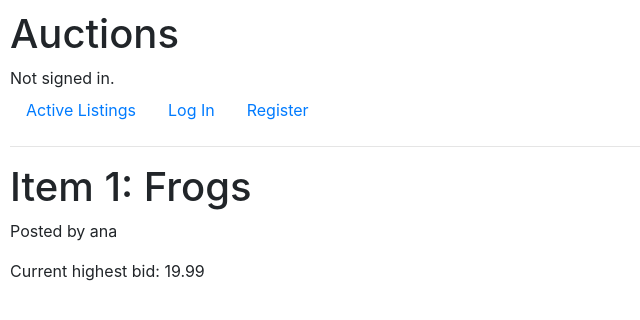
After one commit to Agathasta/Django_commerce, a Django app: page /item/1 in a window 1280 px wide. The commit adds this page. Shown: the top 320 px of the page, without its empty margins (0-640 px from the left). Run offline with Django 3.2, Linux system fonts and the light colour scheme; data comes from the database, SQL or seed files in the repository; both versions use the stored data as it was after the commit; some libraries are stand-ins or nearby versions.

Commit message:
Add item page with Current highest bid

```diff
--- a/auctions/admin.py
+++ b/auctions/admin.py
@@ -1,6 +1,7 @@
 from django.contrib import admin
-from .models import Listing, User
+from .models import Bid, Listing, User
 
 # Register your models here.
+admin.site.register(Bid)
 admin.site.register(Listing)
 admin.site.register(User)
--- a/auctions/forms.py
+++ b/auctions/forms.py
@@ -5,3 +5,6 @@ class NewListing(forms.Form):
   description = forms.CharField(label="Description", max_length=640)
   start_bid = forms.DecimalField(label="Starting bid", max_digits=7, decimal_places=2)
   # image_url = forms.URLField(label="Image URL", max_length=200)
+
+class NewBid(forms.Form):
+  bid = forms.DecimalField(max_digits=7, decimal_places=2)
--- a/auctions/models.py
+++ b/auctions/models.py
@@ -12,11 +12,17 @@ class Listing(models.Model):
     start_bid = models.DecimalField(max_digits=7, decimal_places=2)
     image_url = models.URLField(max_length=200, blank=True)
 
+    def __str__(self):
+        return f"{self.title}: posted by {self.user}, start bid was {self.start_bid}"
+
 class Bid(models.Model):
     listing = models.ForeignKey(Listing, on_delete=models.CASCADE, related_name='bids')
     user = models.ForeignKey(User, on_delete=models.CASCADE, related_name='bids')
     bid = models.DecimalField(max_digits=7, decimal_places=2)
 
+    def __str__(self):
+        return f"Bid of {self.bid} on {self.listing} by {self.user}"
+
 class Comment(models.Model):
     listing = models.ForeignKey(Listing, on_delete=models.CASCADE, related_name='comments')
     user = models.ForeignKey(User, on_delete=models.CASCADE, related_name='comments')
--- a/auctions/templates/auctions/index.html
+++ b/auctions/templates/auctions/index.html
@@ -5,7 +5,9 @@
 
 <ul>
     {% for listing in listings %}
-    <li>Product: {{ listing.title }} | Listed by: {{ listing.user }}</li>
+    <li><a href="{% url 'item' listing.id %}">
+            Product: {{ listing.title }}</a> |
+        Listed by: {{ listing.user }}</li>
     {% endfor %}
 </ul>
 
--- /dev/null
+++ b/auctions/templates/auctions/item.html
@@ -0,0 +1,12 @@
+{% extends "auctions/layout.html" %}
+
+{% block body %}
+<h1>Item {{ item.id }}: {{ item.title }}</h1>
+<p>Posted by {{ item.user }}</p>
+<p>Current highest bid:
+  {% if max_bid == None %}
+  {{ item.start_bid }}
+  {% else %}
+  {{ max_bid.bid }} by {{ max_bid.user }}
+  {% endif %}</p>
+{% endblock %}
--- a/auctions/urls.py
+++ b/auctions/urls.py
@@ -7,5 +7,6 @@ urlpatterns = [
     path("login", views.login_view, name="login"),
     path("logout", views.logout_view, name="logout"),
     path("register", views.register, name="register"),
-    path("add", views.add, name='add')
+    path('add', views.add, name='add'),
+    path('item/<int:item_id>', views.item, name='item')
 ]
--- a/auctions/views.py
+++ b/auctions/views.py
@@ -5,6 +5,7 @@
 from django.contrib.auth import authenticate, login, logout
 from django.contrib.auth.decorators import login_required
 from django.db import IntegrityError
+from django.db.models import Max
 from django.http import HttpResponse, HttpResponseRedirect
 from django.shortcuts import render
 from django.urls import reverse
@@ -43,6 +44,14 @@ def add(request):
             'form': NewListing(),
         })
 
+def item(request, item_id):
+    item = Listing.objects.get(pk=item_id)
+    max_bid = Bid.objects.filter(listing=item_id).order_by('-bid').first()
+
+    return render(request, 'auctions/item.html', {
+        'item': item,
+        'max_bid': max_bid,
+    })
 
 def login_view(request):
     if request.method == "POST":
```
Also changed, not shown: db.sqlite3.
